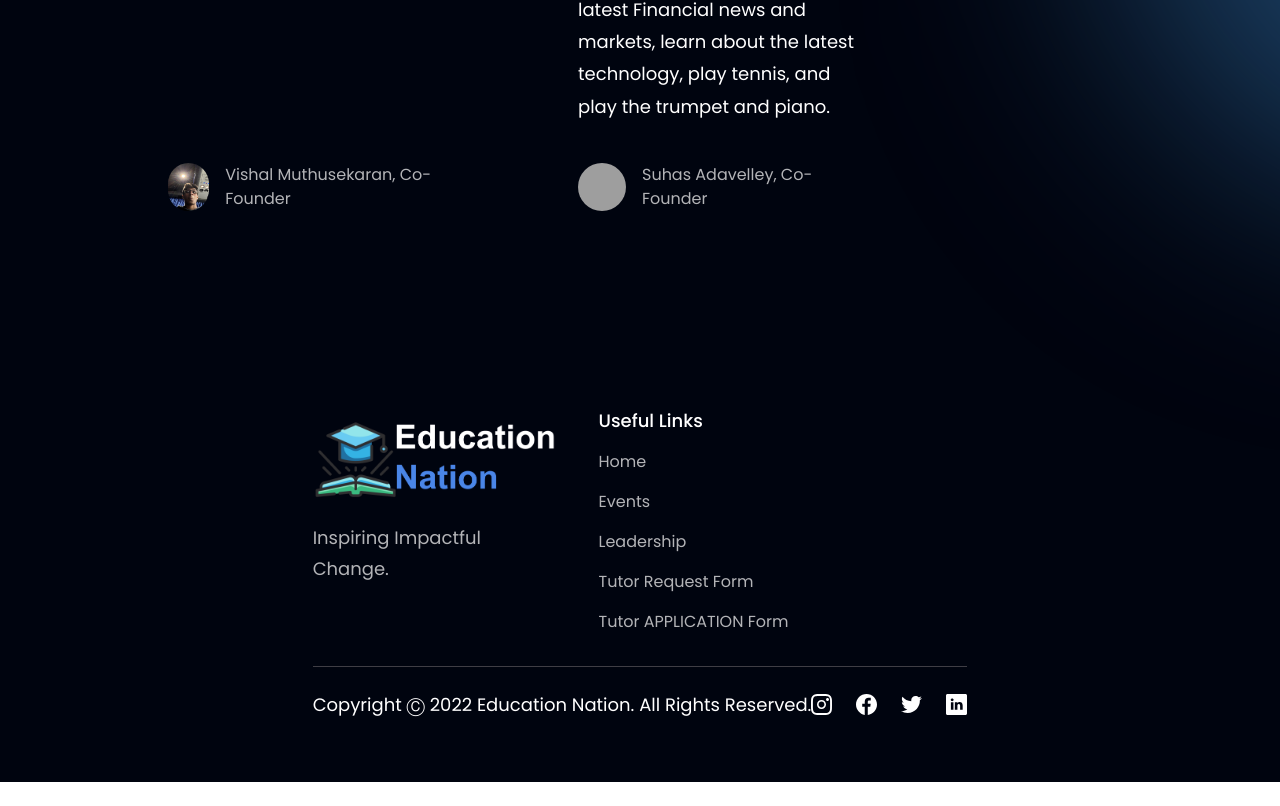
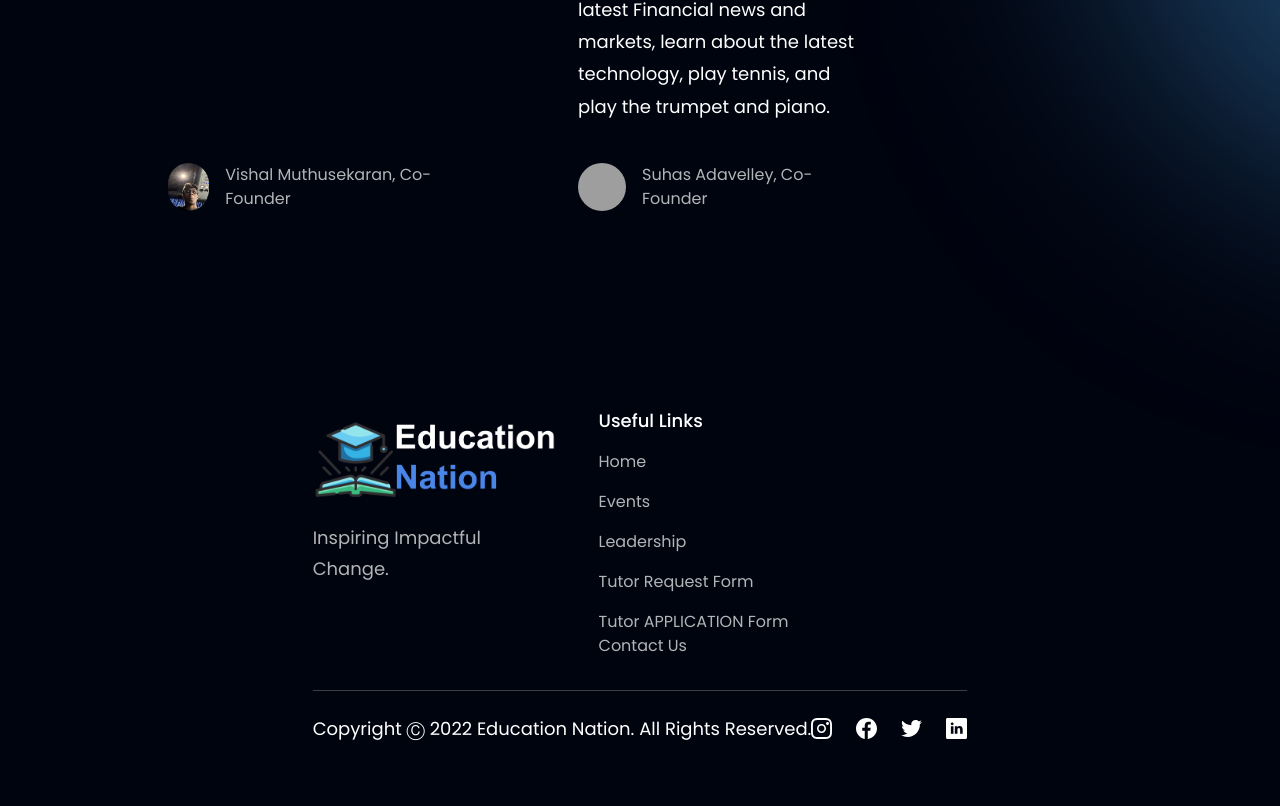
Before and after one commit to Education-Nation/web, a React (Vite) app: page /team in a window 1280 px wide. Shown: the part 2127-2933 px from the top of the page. Before the commit the page ends 2909 px from the top, so only its background shows below. Built offline with nearby package versions, Linux system fonts and the light colour scheme; grey boxes are pictures that could not be loaded.

Commit message:
contact added

```diff
--- /dev/null
+++ b/src/components/ButtonMailto.jsx
@@ -0,0 +1,18 @@
+import React from "react";
+import { Link } from "react-router-dom";
+
+const ButtonMailto = ({ mailto, label }) => {
+    return (
+        <Link
+            to='#'
+            onClick={(e) => {
+                window.location.href = mailto;
+                e.preventDefault();
+            }}
+        >
+            {label}
+        </Link>
+    );
+};
+
+export default ButtonMailto;
--- a/src/components/Footer.jsx
+++ b/src/components/Footer.jsx
@@ -2,6 +2,7 @@ import styles from "../style";
 import { logo } from "../assets";
 import { footerLinks, socialMedia } from "../constants";
 import { Link } from "react-router-dom";
+import ButtonMailto from "./ButtonMailTo";
 
 const Footer = () => (
   <section className={`${styles.flexCenter} ${styles.paddingY} flex-col`}>
@@ -36,6 +37,9 @@ const Footer = () => (
                   </li>
                 </Link>
               ))}
+              <li key="gnaru" className={`font-poppins font-normal text-[16px] leading-[24px] text-dimWhite hover:text-secondary cursor-pointer`}>
+                    <ButtonMailto  label="Contact Us" mailto="mailto:edunation.main@gmail.com" />
+              </li>
             </ul>
           </div>
         ))}
```
